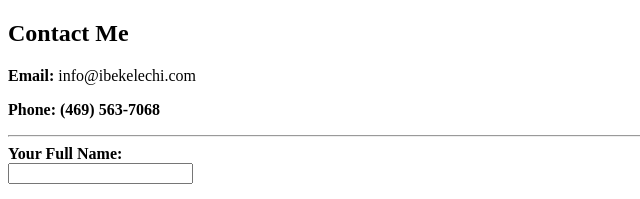
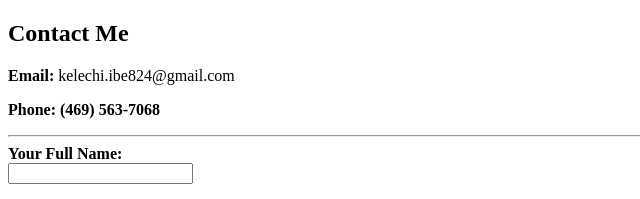
Before and after one commit to kelechi824/cv, a plain HTML site: page Contact Me.html in a window 1280 px wide. Shown: the top 199 px of the page, 0-640 px from the left. Drawn offline with Linux system fonts and the light colour scheme.

Commit message:
Update Contact Me.html

```diff
--- a/Contact Me.html
+++ b/Contact Me.html
@@ -8,7 +8,7 @@
 
 <body>
   <h2>Contact Me</h2>
-  <p><strong>Email:</strong> info@ibekelechi.com</p>
+  <p><strong>Email:</strong> kelechi.ibe824@gmail.com</p>
   <p><strong>Phone: (469) 563-7068</strong></p>
   <hr>
   <form action="mailto:info@ibekelechi.com" method="post" enctype="text/plain">
```
